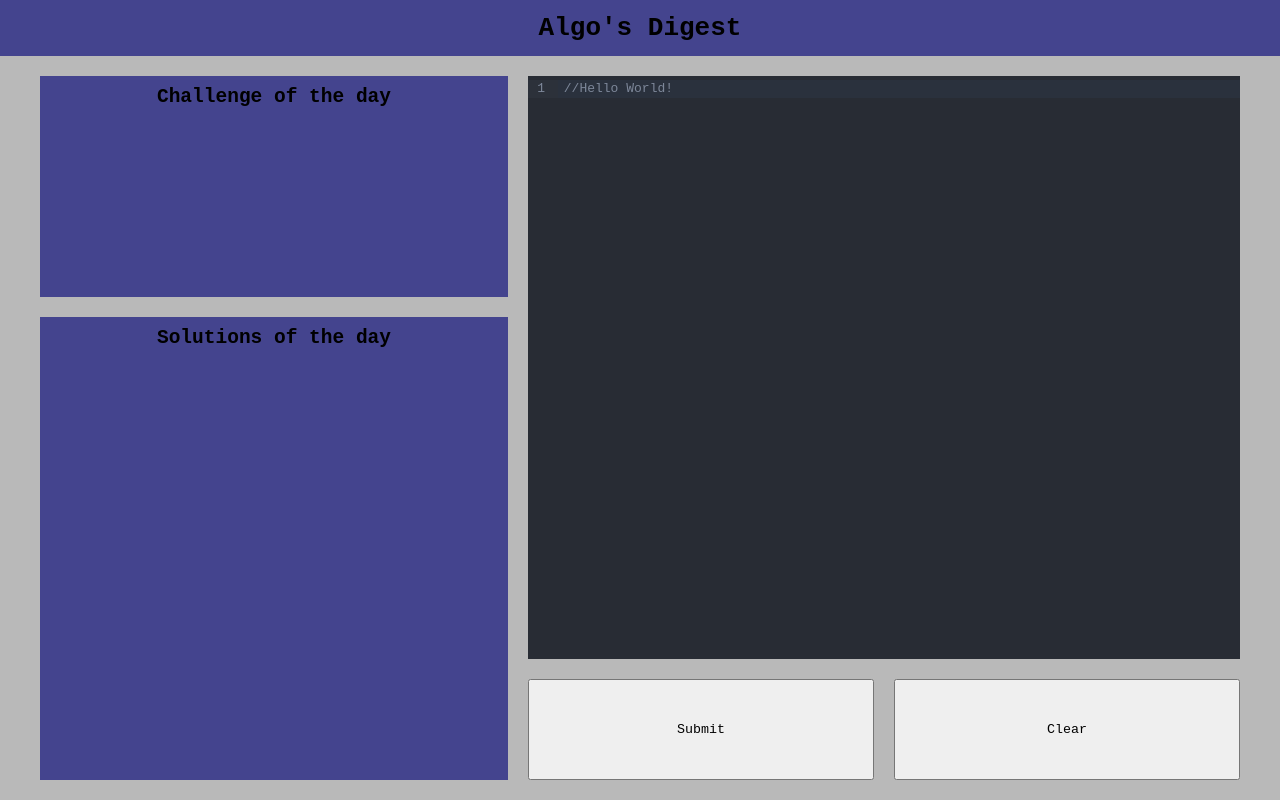
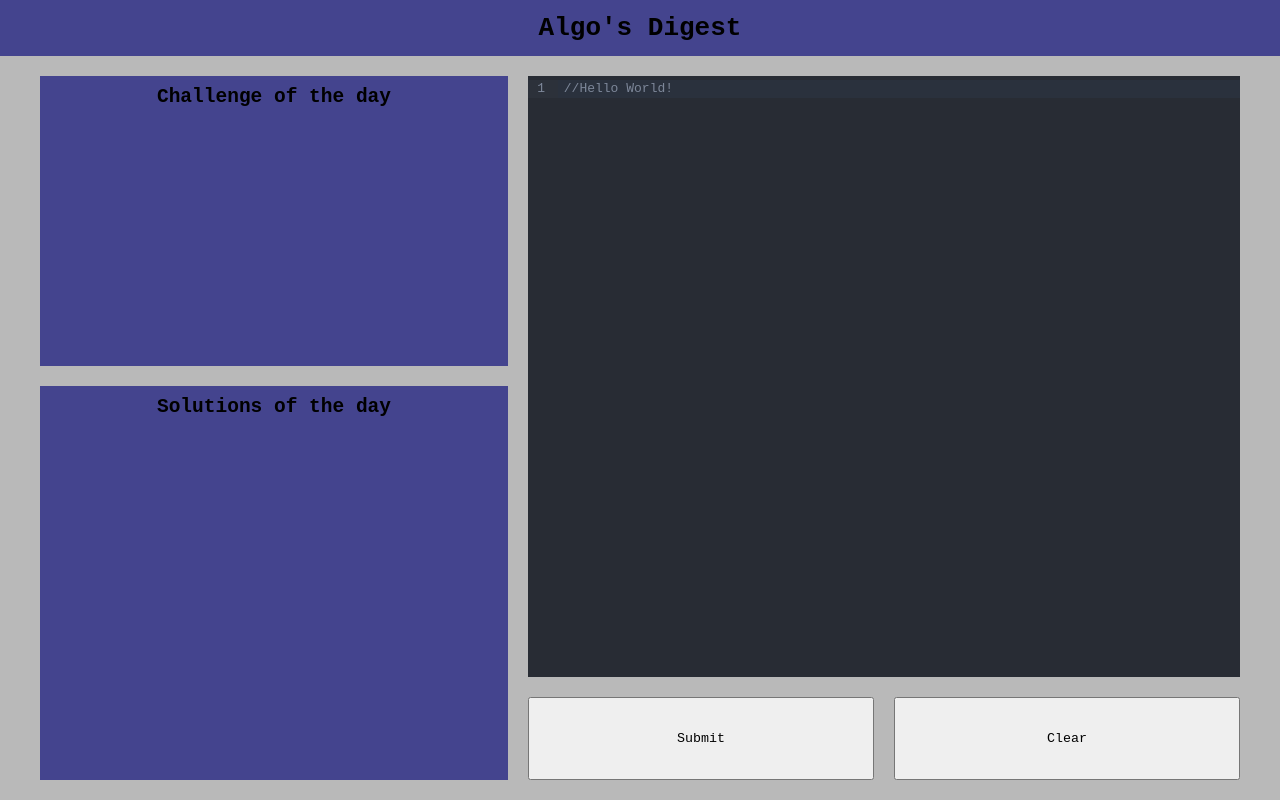
Before and after one commit to UmbrellaLab/DailyByte, a React app: page /home in a window 1280 px wide. Built offline with nearby package versions, Linux system fonts and the light colour scheme; no server answers.

Commit message:
Adding styles Co-authored-by: Rachel Kucharski <rachelk585@users.noreply.github.com> Co-authored-by: Anne-lise Emig <annelise08@users.noreply.github.com> Co-authored-by: Gary Balogh <GaryB93@users.noreply.github.com> Co-authored-by: Akeem Smith  <AkeemESmith@users.noreply.github.com>

```diff
--- a/src/client/styles.css
+++ b/src/client/styles.css
@@ -83,7 +83,7 @@ h2 {
     margin: auto;
     display: grid;
     grid-template-columns: repeat(10, 1fr);
-    grid-template-rows: repeat(6, 1fr);
+    grid-template-rows: repeat(7, 1fr);
     column-gap: 20px;
     row-gap: 20px;
 }
@@ -92,15 +92,15 @@ h2 {
     grid-column-start: 1;
     grid-column-end: 5;
     grid-row-start: 1;
-    grid-row-end: 3;
+    grid-row-end: 4;
     background-color: rgb(68, 68, 142);
 }
 
 #algo-solutions {
     grid-column-start: 1;
     grid-column-end: 5;
-    grid-row-start: 3;
-    grid-row-end: 7;
+    grid-row-start: 4;
+    grid-row-end: 8;
     background-color: rgb(68, 68, 142);
     overflow-y: auto;
 }
@@ -109,7 +109,7 @@ h2 {
     grid-column-start: 5;
     grid-column-end: 11;
     grid-row-start: 1;
-    grid-row-end: 6;
+    grid-row-end: 7;
     background-color: rgb(255, 255, 255);
 }
 
@@ -131,19 +131,20 @@ h2 {
 #submit-code {
     grid-column-start: 5;
     grid-column-end: 8;
-    grid-row-start: 6;
-    grid-row-end: 7;
+    grid-row-start: 7;
+    grid-row-end: 8;
 }
 
 #clr-editor {
     grid-column-start: 8;
     grid-column-end: 11;
-    grid-row-start: 6;
-    grid-row-end: 7;
+    grid-row-start: 7;
+    grid-row-end: 8;
 }
 
 .code-snippet {
     background-color: rgb(33, 36, 41);
     color: rgb(253, 249, 249);
     margin-bottom: 15px;
+    padding: 5px;
 }
```
